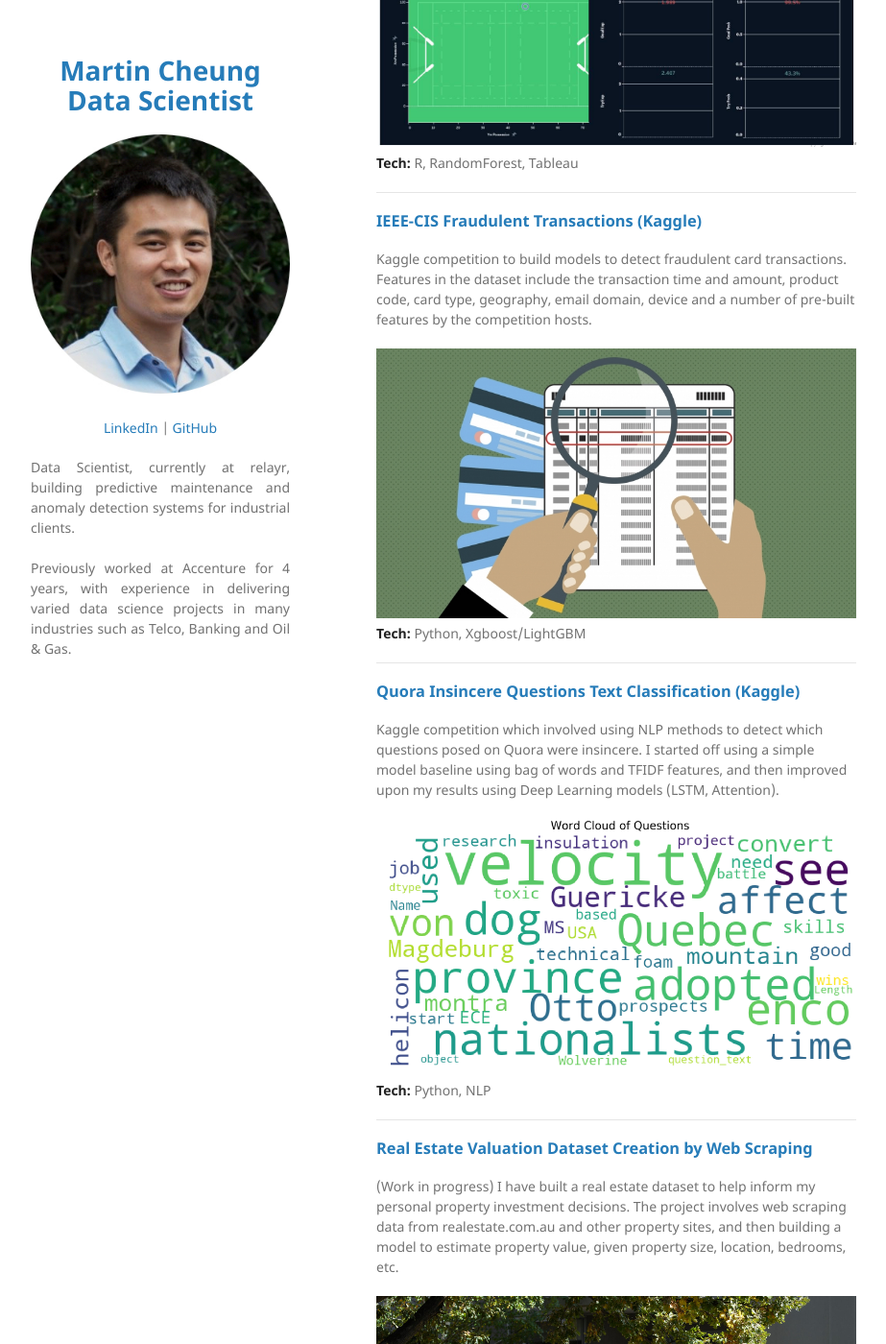
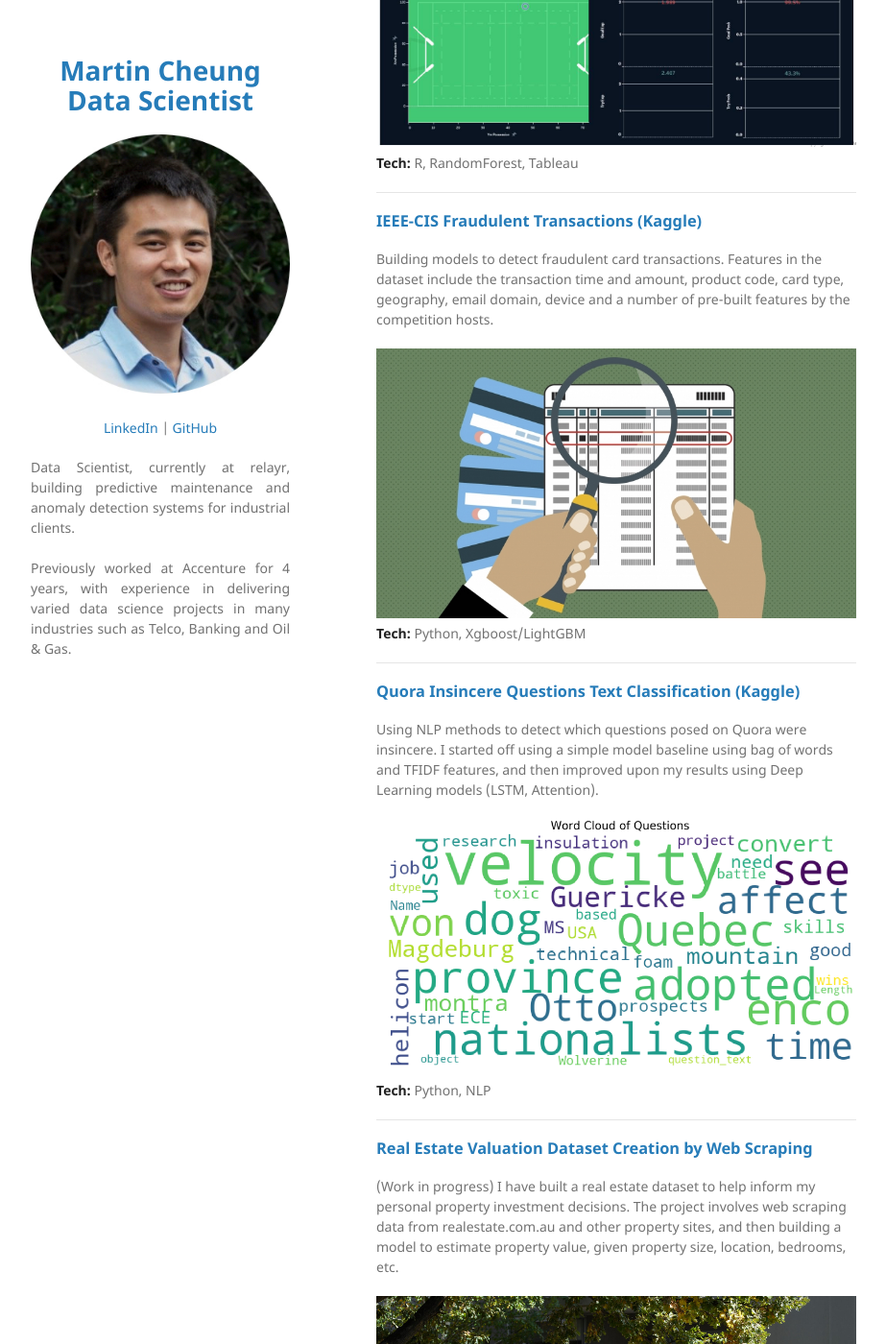
Before and after one commit to martycheung/martycheung.github.io, a Jekyll site: the page built from index.md, in a window 1280 px wide and 1400 px high, scrolled down 833 px. Shown: the whole window at 96% size, without its empty margins (178-1101 px from the left). Built offline with Jekyll 4.4.1, drawn with Linux system fonts in a browser that asks for light colours; our own code applies the rules of GitHub Pages for plain Markdown files.

Commit message:
Update project descriptions

```diff
--- a/index.md
+++ b/index.md
@@ -24,7 +24,7 @@ NRL DataJam is a Rugby League themed data hackathon. Our team's solution was a m
 
 ### [IEEE-CIS Fraudulent Transactions (Kaggle)](https://github.com/martycheung/IEEE-CIS-Fraudulent-Transactions-Kaggle)
 
-Kaggle competition to build models to detect fraudulent card transactions. Features in the dataset include the transaction time and amount, product code, card type, geography, email domain, device and a number of pre-built features by the competition hosts.
+Building models to detect fraudulent card transactions. Features in the dataset include the transaction time and amount, product code, card type, geography, email domain, device and a number of pre-built features by the competition hosts.
 
 <center><img src="images/fraud.jpg?raw=true"/></center>
 
@@ -34,7 +34,7 @@ Kaggle competition to build models to detect fraudulent card transactions. Featu
 
 ### [Quora Insincere Questions Text Classification (Kaggle)](https://github.com/martycheung/Quora-Insincere-Questions-Kaggle)
 
-Kaggle competition which involved using NLP methods to detect which questions posed on Quora were insincere. I started off using a simple model baseline using bag of words and TFIDF features, and then improved upon my results using Deep Learning models (LSTM, Attention).
+Using NLP methods to detect which questions posed on Quora were insincere. I started off using a simple model baseline using bag of words and TFIDF features, and then improved upon my results using Deep Learning models (LSTM, Attention).
 
 <center><img src="images/wordcloud_quora.jpg?raw=true"/></center>
 
```
